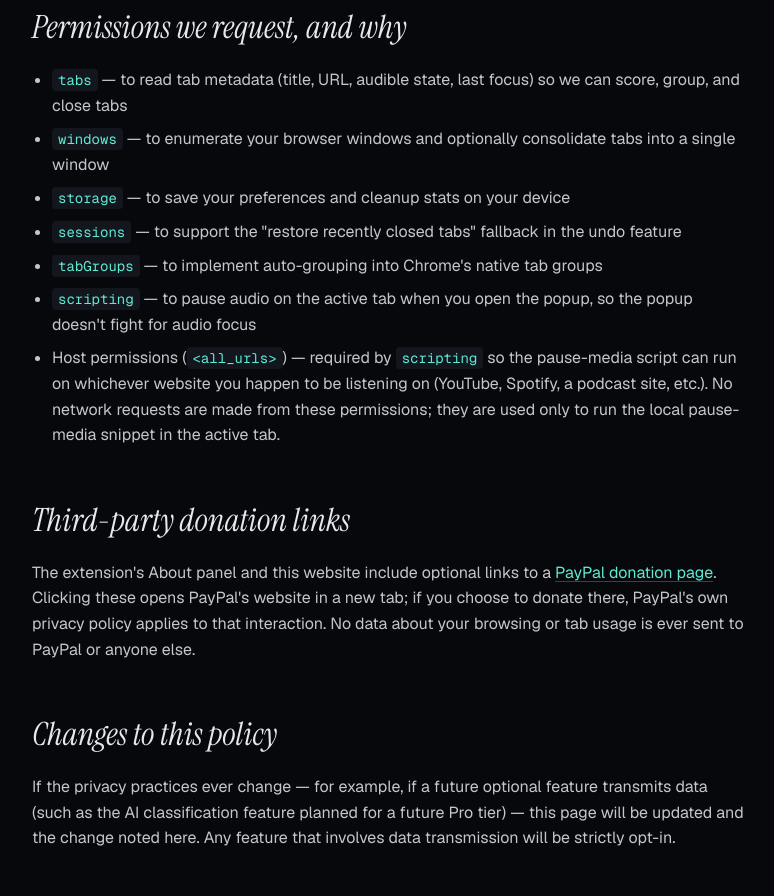
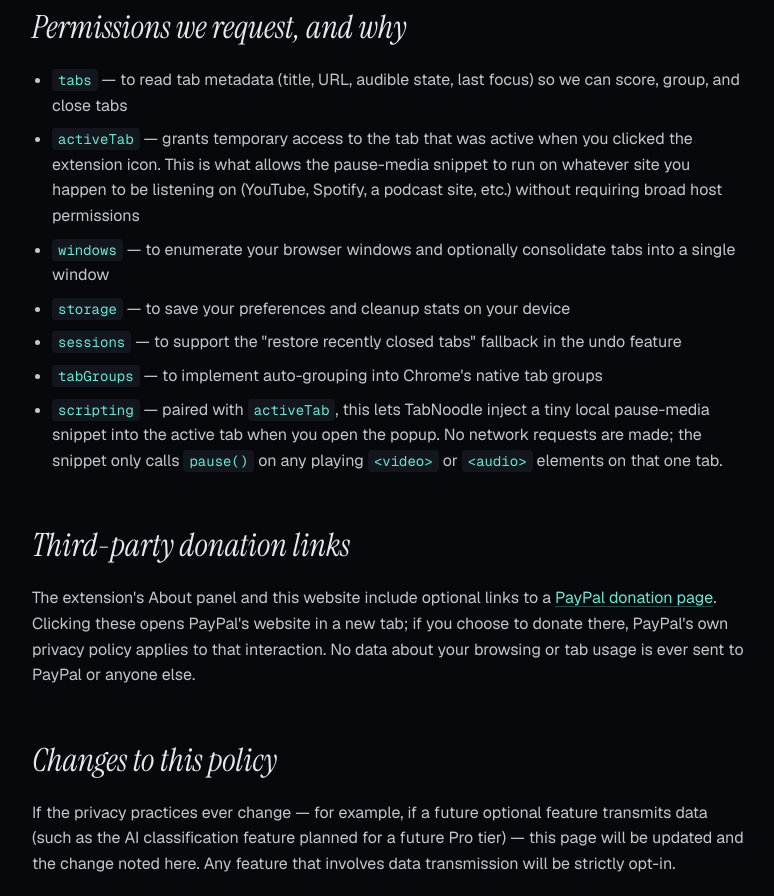
Before and after one commit to Ennui92/tabnoodle-site, a plain HTML site: page privacy.html in a window 1280 px wide. Shown: the part 1660-2556 px from the top of the page, without its empty margins (252-1026 px from the left). Drawn offline with nearby package versions, Linux system fonts and the light colour scheme.

Commit message:
privacy: reflect activeTab refactor (drop <all_urls>)
Extension 0.2.1 removes the broad host permission in favour of activeTab.
Update the permissions list so the policy matches what the manifest
actually requests.

```diff
--- a/privacy.html
+++ b/privacy.html
@@ -79,12 +79,12 @@
   <h2>Permissions we request, and why</h2>
   <ul>
     <li><code>tabs</code> — to read tab metadata (title, URL, audible state, last focus) so we can score, group, and close tabs</li>
+    <li><code>activeTab</code> — grants temporary access to the tab that was active when you clicked the extension icon. This is what allows the pause-media snippet to run on whatever site you happen to be listening on (YouTube, Spotify, a podcast site, etc.) without requiring broad host permissions</li>
     <li><code>windows</code> — to enumerate your browser windows and optionally consolidate tabs into a single window</li>
     <li><code>storage</code> — to save your preferences and cleanup stats on your device</li>
     <li><code>sessions</code> — to support the "restore recently closed tabs" fallback in the undo feature</li>
     <li><code>tabGroups</code> — to implement auto-grouping into Chrome's native tab groups</li>
-    <li><code>scripting</code> — to pause audio on the active tab when you open the popup, so the popup doesn't fight for audio focus</li>
-    <li>Host permissions (<code>&lt;all_urls&gt;</code>) — required by <code>scripting</code> so the pause-media script can run on whichever website you happen to be listening on (YouTube, Spotify, a podcast site, etc.). No network requests are made from these permissions; they are used only to run the local pause-media snippet in the active tab.</li>
+    <li><code>scripting</code> — paired with <code>activeTab</code>, this lets TabNoodle inject a tiny local pause-media snippet into the active tab when you open the popup. No network requests are made; the snippet only calls <code>pause()</code> on any playing <code>&lt;video&gt;</code> or <code>&lt;audio&gt;</code> elements on that one tab.</li>
   </ul>
 
   <h2>Third-party donation links</h2>
```
